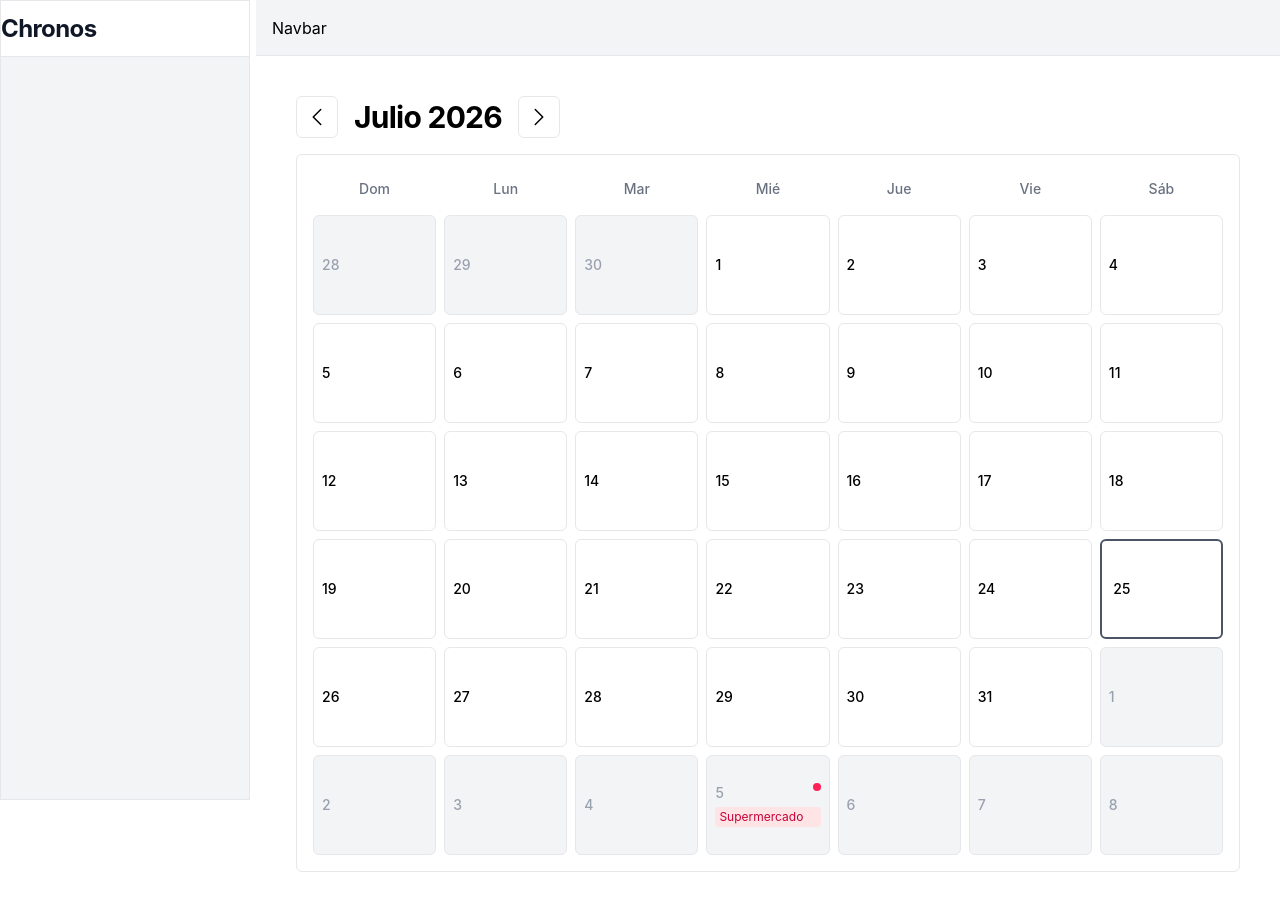
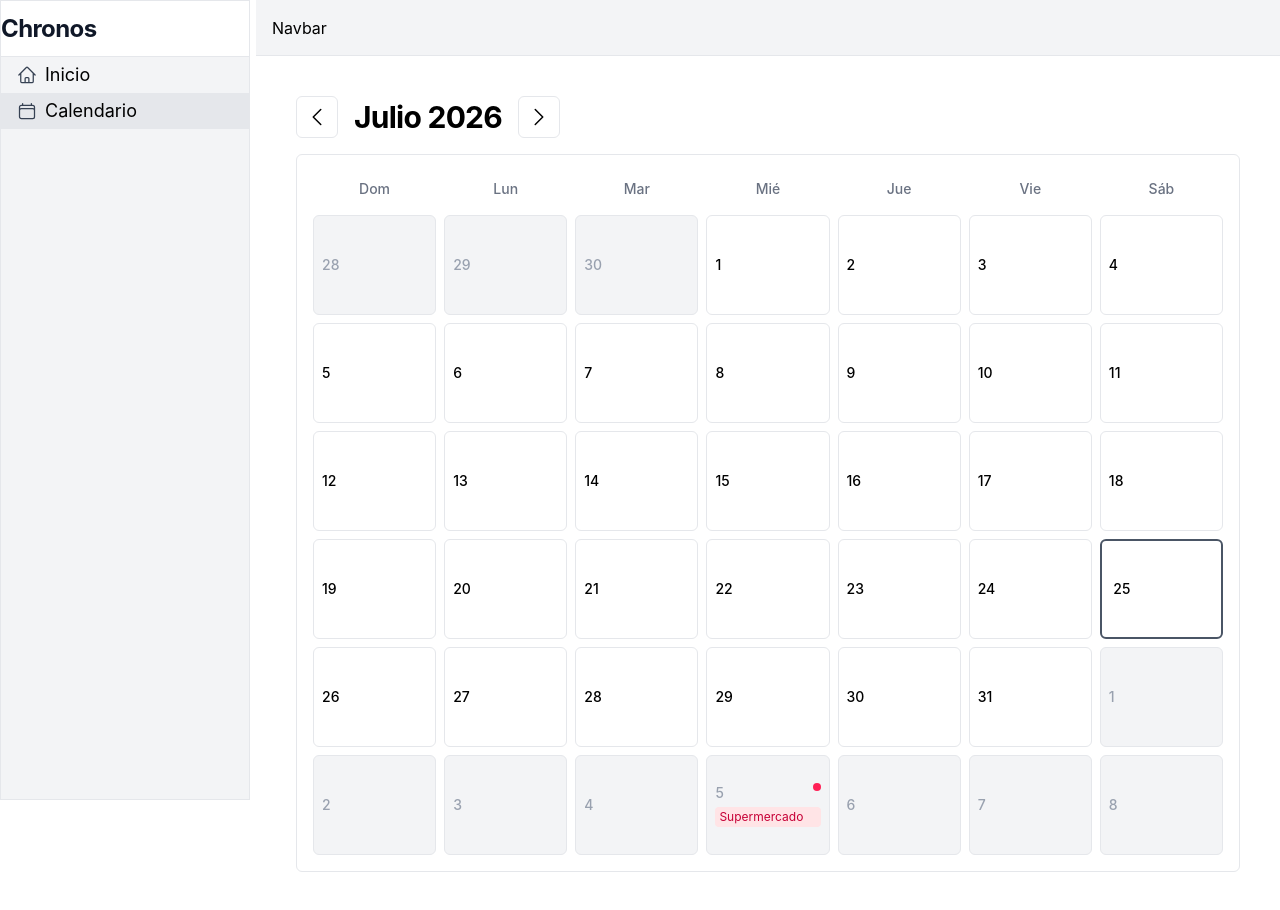
Before and after one commit to thejuancoo/chronos, a React (Vite) app: page /dashboard/calendar in a window 1280 px wide. Built offline with nearby package versions, Linux system fonts and the light colour scheme.

Commit message:
feat: Agrega las rutas al sidebar

```diff
--- a/package.json
+++ b/package.json
@@ -10,8 +10,8 @@
     "preview": "vite preview"
   },
   "dependencies": {
+    "@heroicons/react": "^2.2.0",
     "@tailwindcss/vite": "^4.3.3",
-    "heroicons": "^2.2.0",
     "react": "^19.2.7",
     "react-dom": "^19.2.7",
     "react-router": "^8.3.0",
--- a/src/shared/components/layout/Sidebar.jsx
+++ b/src/shared/components/layout/Sidebar.jsx
@@ -1,6 +1,25 @@
-import { Link } from "react-router"
+import { useState } from "react"
+import { NavLink, Link } from "react-router"
+import { HomeIcon, CalendarIcon } from "@heroicons/react/24/outline"
 
 export default function Sidebar() {
+  const classIcons = "size-5 mx-2 text-gray-700 dark:text-gray-200"
+  const sidebarOptions = [
+    {
+      name: "Inicio",
+      link: "",
+      icon: <HomeIcon className={classIcons}/>,
+      active: true
+    },
+    {
+      name: "Calendario",
+      link: "calendar",
+      icon: <CalendarIcon className={classIcons}/>,
+      active: true
+    }
+  ]
+
+
   return (
     <aside className="hidden md:flex flex-col fixed top-0 left-0 w-62.5 h-screen border border-gray-200 bg-white">
       <div className="h-14 flex items-center border-b border-gray-200">
@@ -13,9 +32,21 @@ export default function Sidebar() {
       </div>
 
       <nav className="flex-1 overflow-y-auto bg-gray-100">
-        <div>
-        </div>
-        </nav>
+        {
+          sidebarOptions.filter(nav => nav.active != false).map(nav => (
+            <NavLink
+              to={`/dashboard/${nav.link}`} end
+              key={nav.name}
+              className={({ isActive }) =>
+                `flex flex-row justify-start items-center px-2 py-1 cursor-pointer
+                                    ${isActive ? "bg-gray-200 dark:bg-gray-800 dark:text-white" : "hover:bg-gray-100 dark:text-gray-300 dark:hover:bg-gray-800"}`}
+            >
+              {nav.icon}
+              <p className="text-lg">{nav.name}</p>
+            </NavLink>
+          ))
+        }
+      </nav>
     </aside>
   )
 }
```
Also changed, not shown: 1 other file (tests, documents, lock files or other folders).
